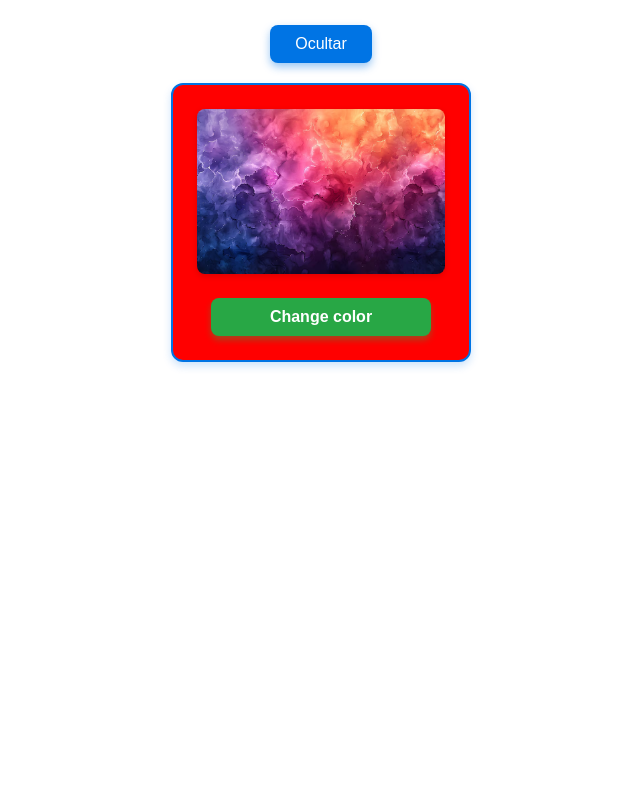
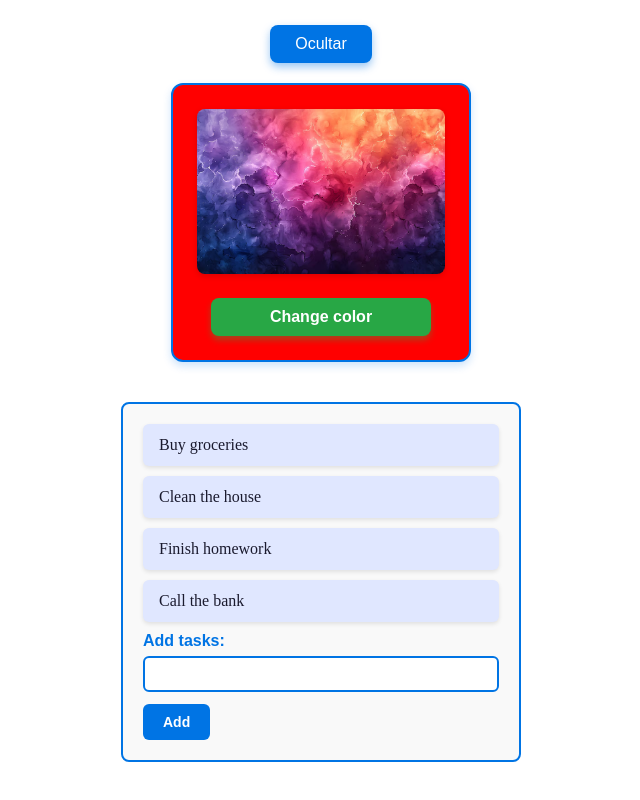
Before and after one commit to Fernando-Herrero/useState-react, a React (Vite) app: page / in a window 1280 px wide. Shown: the part 568-1368 px from the top of the page, without its empty margins (319-959 px from the left). Before the commit the page ends 950 px from the top, so only its background shows below. Built offline with nearby package versions, Linux system fonts and the light colour scheme.

Commit message:
fix(TasksList): fix task list not updating properly

```diff
--- a/src/components/TasksList/TasksList.css
+++ b/src/components/TasksList/TasksList.css
@@ -0,0 +1,67 @@
+.container-tasks {
+	max-width: 400px;
+	margin: 40px auto;
+	padding: 20px;
+	border: 2px solid #0074e4;
+	border-radius: 8px;
+	background-color: #f9f9f9;
+	box-sizing: border-box;
+}
+
+.tasks-list {
+	list-style-type: none; /* Quita los puntos de la lista */
+	padding: 0;
+	margin: 0;
+}
+
+.tasks-list li {
+	background-color: #e0e7ff;
+	margin-bottom: 10px;
+	padding: 12px 16px;
+	border-radius: 6px;
+	font-size: 16px;
+	color: #1a1a2e;
+	box-shadow: 0 2px 4px rgba(0, 0, 0, 0.1);
+}
+
+.container-tasks label {
+	display: block;
+	margin-bottom: 6px;
+	font-weight: bold;
+	color: #0074e4;
+	font-family: Arial, sans-serif;
+}
+
+.container-tasks input[type="text"] {
+	width: 100%;
+	padding: 8px 12px;
+	margin-bottom: 12px;
+	border: 2px solid #0074e4;
+	border-radius: 6px;
+	font-size: 14px;
+	box-sizing: border-box;
+	transition: border-color 0.3s ease;
+}
+
+.container-tasks input[type="text"]:focus {
+	border-color: #28a745;
+	outline: none;
+}
+
+.container-tasks button {
+	display: inline-block;
+	padding: 10px 20px;
+	background-color: #0074e4;
+	color: white;
+	font-weight: bold;
+	border: none;
+	border-radius: 6px;
+	cursor: pointer;
+	transition: background-color 0.3s ease;
+	font-family: Arial, sans-serif;
+	font-size: 14px;
+}
+
+.container-tasks button:hover {
+	background-color: #005bb5;
+}
--- a/src/components/TasksList/TasksList.jsx
+++ b/src/components/TasksList/TasksList.jsx
@@ -1,17 +1,37 @@
+import { useState } from "react";
 import "./TasksList.css";
 
 export const TasksList = () => {
-	const tasks = ["Buy groceries", "Clean the house", "Finish homework", "Call the bank"];
+	const [tasks, setTasks] = useState(["Buy groceries", "Clean the house", "Finish homework", "Call the bank"]);
 
 	const renderTasks = (tasks) => {
-		tasks.forEach((task, index) => {
-			<li key={index}>{task}</li>;
+		return tasks.map((task, index) => {
+			return <li key={index}>{task}</li>;
 		});
+	};
+
+	const handleAddTasks = () => {
+		const newTask = addTask.trim();
+		if (newTask.length === 0) return;
+
+		setTasks((prevTasks) => [...prevTasks, newTask]);
+		setAddTask("");
+	};
+
+	const [addTask, setAddTask] = useState("");
+
+	const handleTask = (e) => {
+		setAddTask(e.target.value);
 	};
 
 	return (
 		<div className="container-tasks">
 			<ul className="tasks-list">{renderTasks(tasks)}</ul>
+			<label htmlFor="task-list">Add tasks:</label>
+			<input type="text" id="task-list" value={addTask} onChange={handleTask} />
+			<button onClick={handleAddTasks} type="submit">
+				Add
+			</button>
 		</div>
 	);
 };
```
